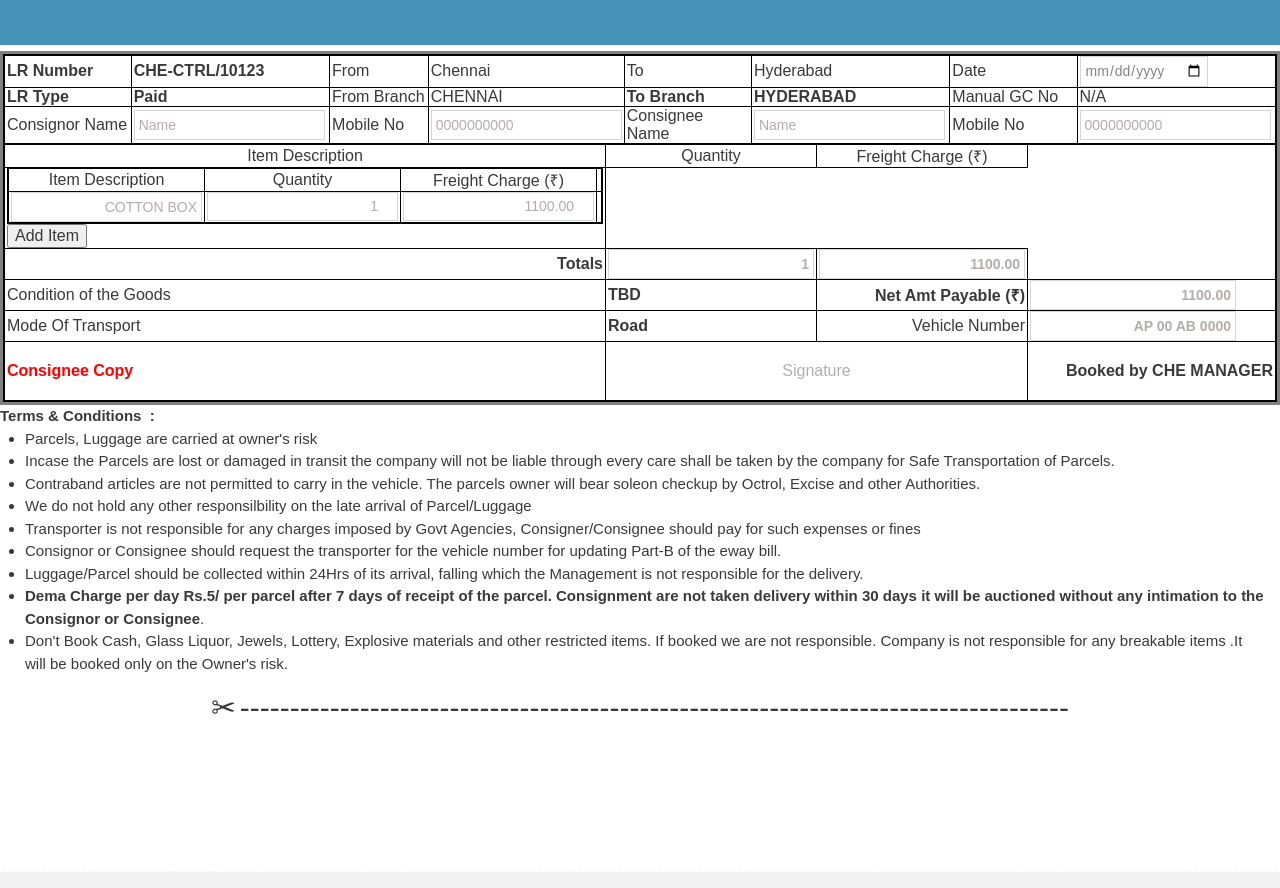
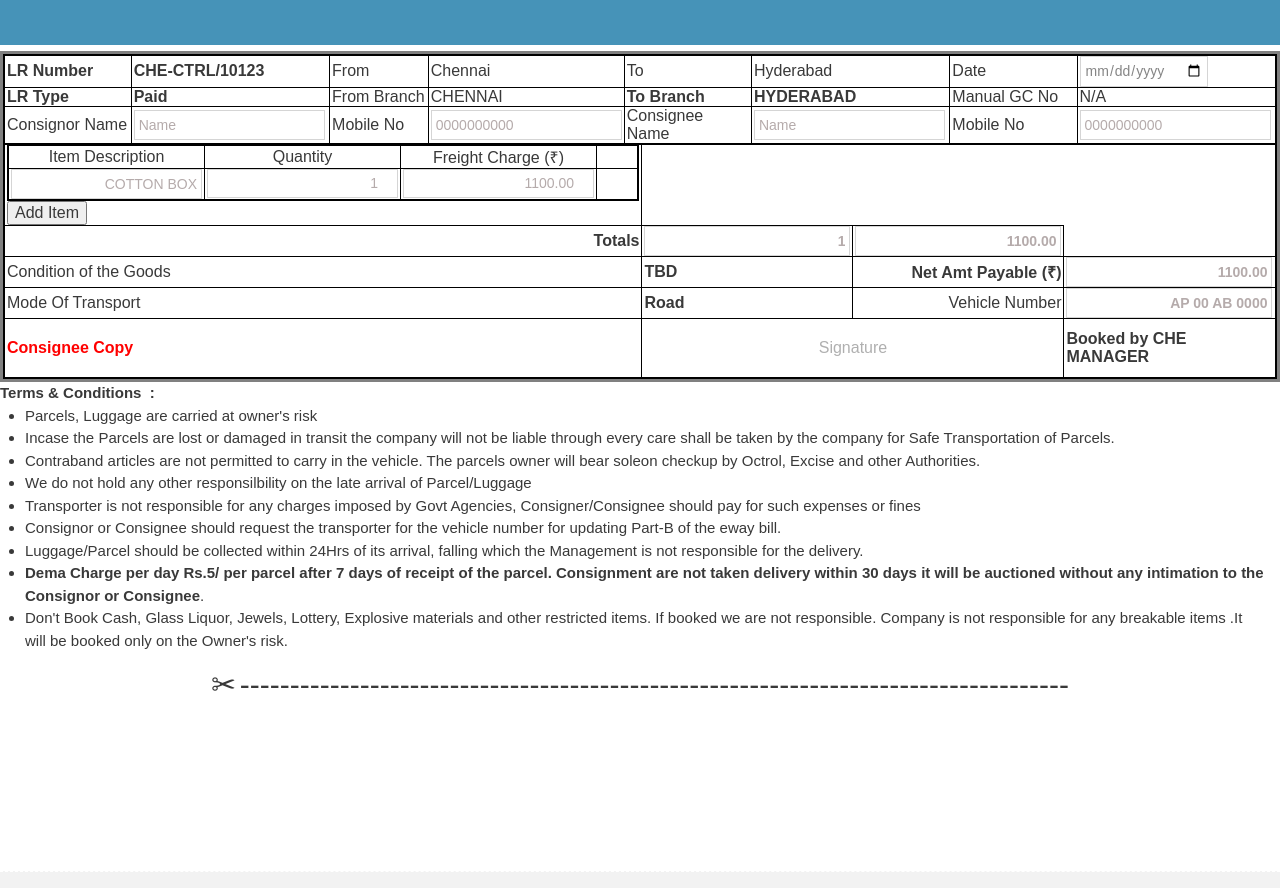
Before and after one commit to un1-trvl/vkc, a plain HTML site: page index.html in a window 1280 px wide. Drawn offline with Linux system fonts and the light colour scheme.

Commit message:
Update index.html

```diff
--- a/index.html
+++ b/index.html
@@ -85,12 +85,6 @@
         <tr>
             <td>
                 <table class="col-sm-12 table-bordered_detail_followed width_100 bor_st_solid relative_position">
-                    <thead><td class="width_16 center ng-binding">Item Description</td>
-                        <td class="width_16 center ng-binding">Quantity</td>
-                        <td class="width_16 center ng-binding">Freight Charge  (₹) </td>
-                    </tr>
-                    </thead>
-
                     <td>
                         <table id="item-table" class="col-sm-12 table-bordered_detail_followed width_100 bor_st_solid relative_position">
                           <thead>
@@ -172,7 +166,7 @@
                     <tr>
                         <td class="redColor bold ng-binding">Consignee Copy</td>
                         <td class="h_60 text-center ng-binding" style="opacity: 0.4" colspan="2">Signature</td>
-                        <td class="amount bold ng-binding" colspan="2">Booked by CHE MANAGER</td>
+                        <td class="bold ng-binding" colspan="2">Booked by CHE MANAGER</td>
                         <!--<td ng-cloak class="amount redColor bold">{{"Booked_by" | translate}} {{booked_by}} {{"at" | translate}} {{travel_time}}</td>-->
                     </tr>
                     </tbody>
```
